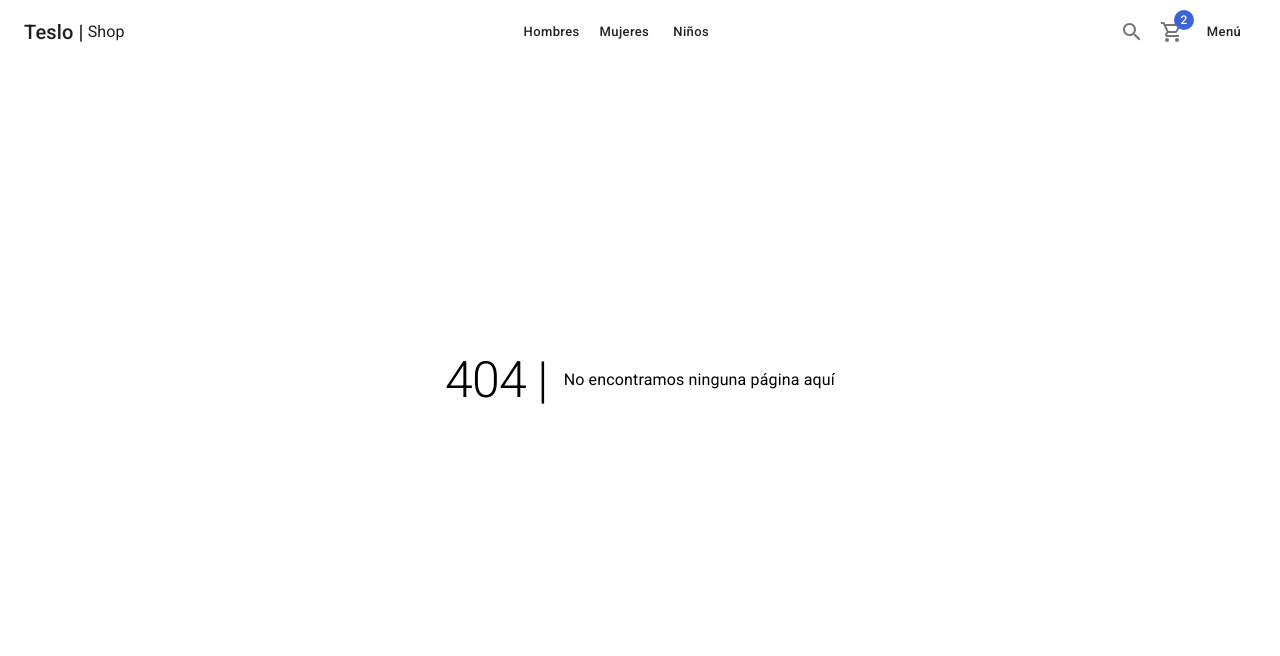
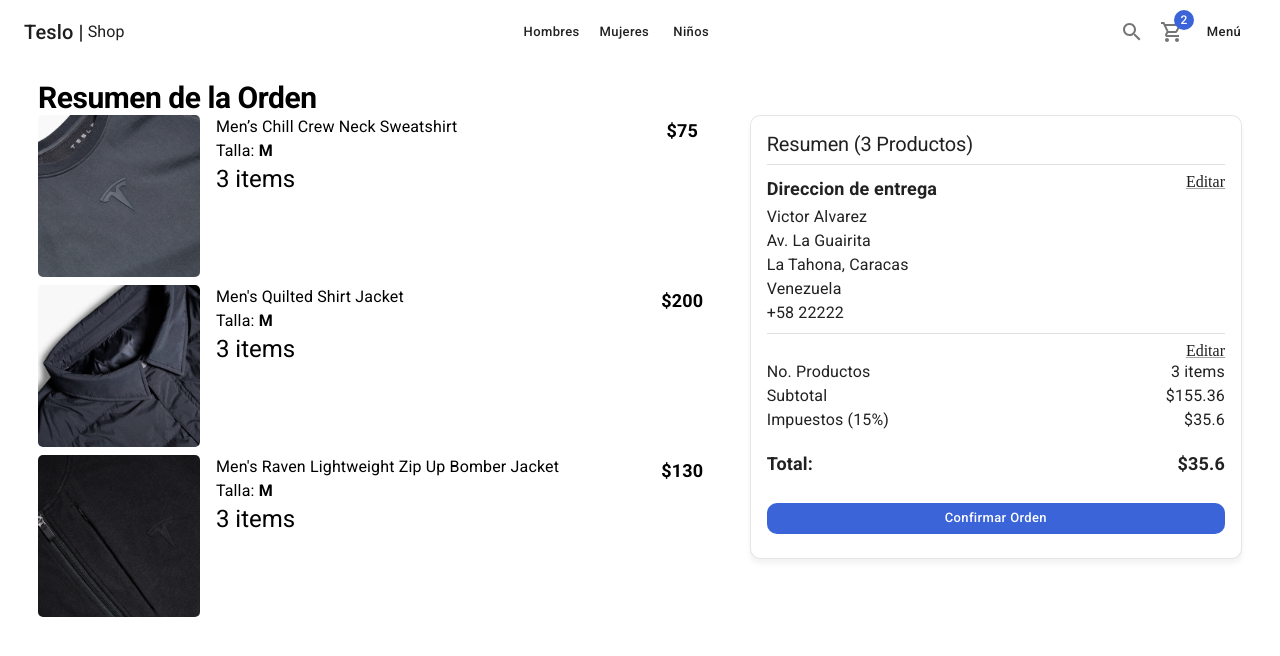
Before and after one commit to vhalvarez/teslo-shop-nextjs, a Next.js app: page /checkout/summary in a window 1280 px wide. Before the commit this address had no page. Shown: the top 656 px of the page. Built offline with nearby package versions, Linux system fonts and the light colour scheme.

Commit message:
resumen de la orden

```diff
--- a/components/cart/CartList.tsx
+++ b/components/cart/CartList.tsx
@@ -19,10 +19,10 @@
 ];
 
 interface Props {
-    editable: boolean;
+    editable?: boolean;
 }
 
-export const CartList: FC<Props> = ({ editable }) => {
+export const CartList: FC<Props> = ({ editable = false }) => {
     return (
         <>
             {productsInCart.map((product) => (
@@ -32,7 +32,7 @@
                             <Link>
                                 <CardActionArea>
                                     <CardMedia
-                                        image={`products/${product.images[1]}`}
+                                        image={`/products/${product.images[1]}`}
                                         component="img"
                                         sx={{ borderRadius: "5px" }}
                                     />
--- a/components/cart/OrderSummary.tsx
+++ b/components/cart/OrderSummary.tsx
@@ -5,7 +5,7 @@
     <Grid container>
 
         <Grid item xs={6}>
-            <Typography>No pRODUCTOS</Typography>
+            <Typography>No. Productos</Typography>
         </Grid>
 
         <Grid item xs={6} display='flex' justifyContent={'end'}>
--- /dev/null
+++ b/pages/checkout/summary.tsx
@@ -0,0 +1,82 @@
+import NextLink from "next/link";
+import { ShopLayout } from "../../components/layouts/ShopLayout";
+import { CartList, OrderSummary } from "../../components/cart/";
+import {
+    Box,
+    Button,
+    Card,
+    CardContent,
+    Divider,
+    Grid,
+    Typography,
+    Link,
+} from "@mui/material";
+
+const SummaryPage = () => {
+    return (
+        <ShopLayout
+            title="Resumen de orden"
+            pageDescription="Resumen de la orden"
+        >
+            <Typography variant="h1" component="h1">
+                Resumen de la Orden
+            </Typography>
+
+            <Grid container spacing={2}>
+                <Grid item xs={12} sm={7}>
+                    <CartList />
+                </Grid>
+                <Grid item xs={12} sm={5}>
+                    <Card className="summary-card">
+                        <CardContent>
+                            <Typography variant="h2">
+                                Resumen (3 Productos)
+                            </Typography>
+                            <Divider sx={{ my: 1 }} />
+
+                            <Box
+                                display={"flex"}
+                                justifyContent="space-between"
+                            >
+                                <Typography variant="subtitle1">
+                                    Direccion de entrega
+                                </Typography>
+                                <NextLink href="/checkout/address" passHref>
+                                    <Link underline="always">Editar</Link>
+                                </NextLink>
+                            </Box>
+
+                            <Typography>Victor Alvarez</Typography>
+                            <Typography>Av. La Guairita</Typography>
+                            <Typography>La Tahona, Caracas</Typography>
+                            <Typography>Venezuela</Typography>
+                            <Typography>+58 22222</Typography>
+
+                            <Divider sx={{ my: 1 }} />
+
+                            <Box display={"flex"} justifyContent="end">
+                                <NextLink href="/cart" passHref>
+                                    <Link underline="always">Editar</Link>
+                                </NextLink>
+                            </Box>
+
+                            <OrderSummary />
+
+                            <Box sx={{ mt: 3 }}>
+                                <Button
+                                    color="secondary"
+                                    className="circular-btn"
+                                    fullWidth
+                                >
+                                    Confirmar Orden
+                                </Button>
+                            </Box>
+                        </CardContent>
+                    </Card>
+                </Grid>
+            </Grid>
+        </ShopLayout>
+    );
+};
+
+export default SummaryPage;
```
